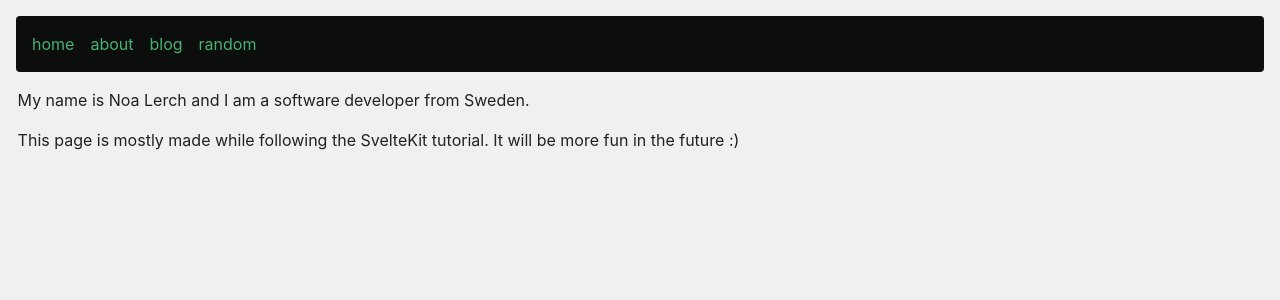
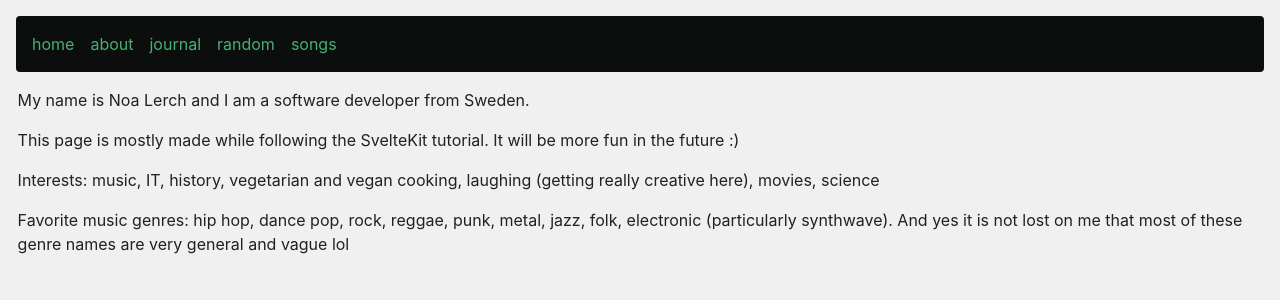
Before and after one commit to noalerch/noalerch.se, a SvelteKit app in the folder app/: page /about in a window 1280 px wide. Shown: the top 300 px of the page. Built offline with nearby package versions, Linux system fonts and the light colour scheme.

Commit message:
add some stuff

```diff
--- a/app/package.json
+++ b/app/package.json
@@ -23,6 +23,7 @@
 	},
 	"type": "module",
 	"dependencies": {
-		"@sveltejs/adapter-static": "^3.0.5"
+		"@sveltejs/adapter-static": "^3.0.5",
+		"mdsvex": "^0.12.3"
 	}
 }
--- a/app/src/routes/+layout.svelte
+++ b/app/src/routes/+layout.svelte
@@ -1,8 +1,9 @@
 <nav>
     <a href="/">home</a>
     <a href="/about">about</a>
-    <a href="/blog">blog</a>
+    <a href="/journal">journal</a>
     <a href="/random">random</a>
+    <a href="/songs">songs</a>
 </nav>
 
 <slot></slot>
--- a/app/src/routes/+page.svelte
+++ b/app/src/routes/+page.svelte
@@ -1,2 +1,2 @@
 <h1>Noa Lerch</h1>
-<h2>Swedish computer programmer and all around fun guy</h2>
+<h2>Swedish computer programmer</h2>
--- a/app/src/routes/about/+page.svelte
+++ b/app/src/routes/about/+page.svelte
@@ -5,3 +5,8 @@
 <p>
     This page is mostly made while following the SvelteKit tutorial. It will be more fun in the future :)
 </p>
+
+<p>Interests: music, IT, history, vegetarian and vegan cooking, laughing (getting really creative here), movies, science</p>
+
+<p>Favorite music genres: hip hop, dance pop, rock, reggae, punk, metal,
+ jazz, folk, electronic (particularly synthwave). And yes it is not lost on me that most of these genre names are very general and vague lol</p>
--- a/app/src/routes/blog/+page.svelte
+++ /dev/null
@@ -1,2 +0,0 @@
-<h1>Noa's blog</h1>
-<p>Some day I might in theory post something here</p>
```
Also changed, not shown: 1 other file (tests, documents, lock files or other folders).
